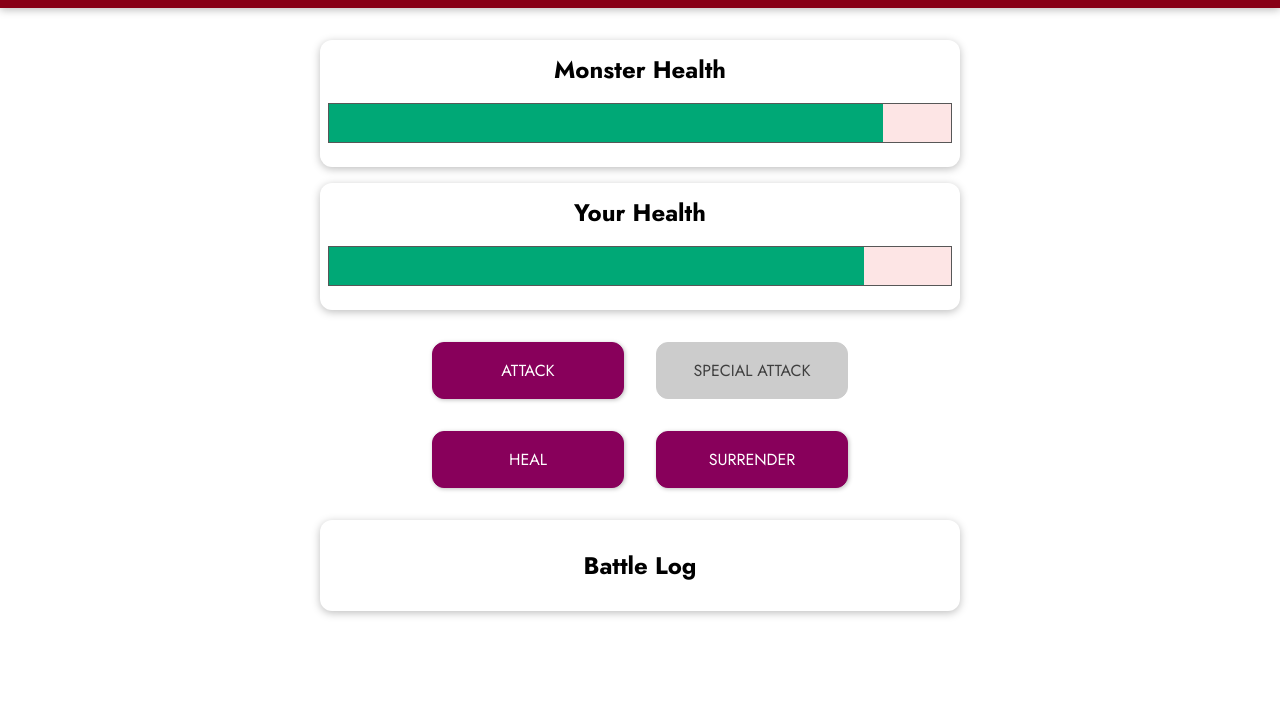
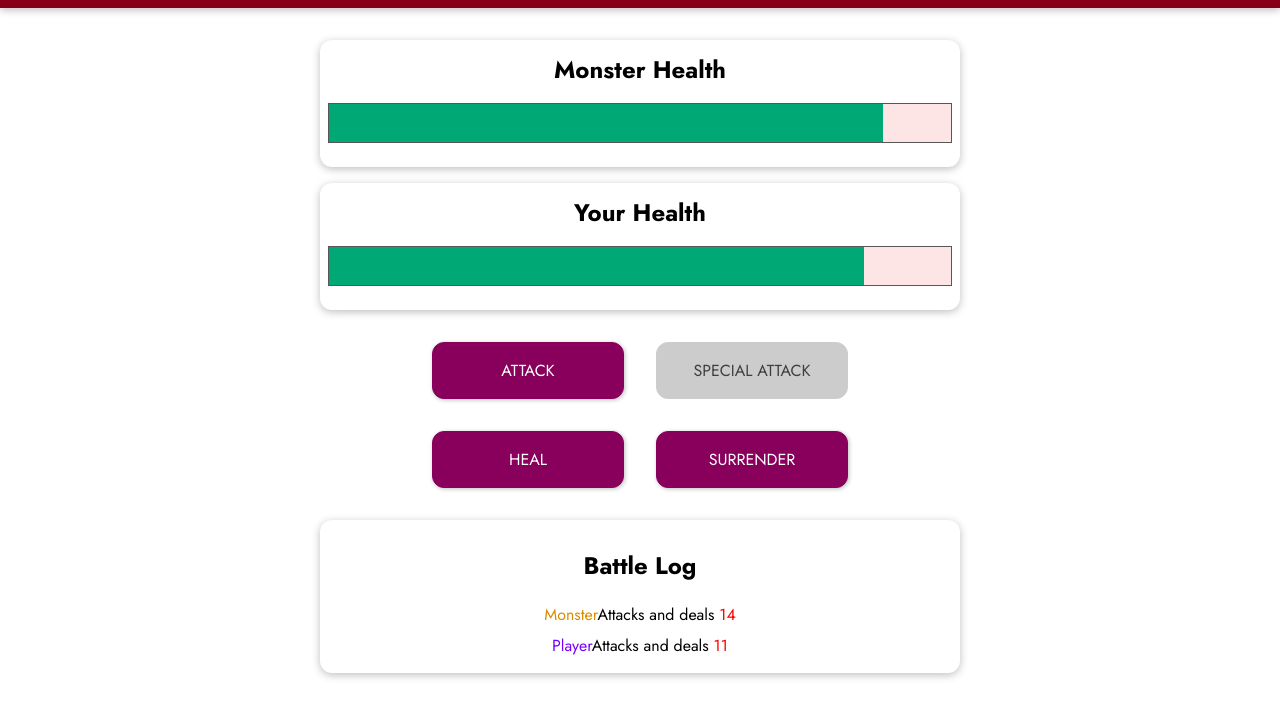
Before and after one commit to Kiran-gowdaa/vue-monster-slayer-game, a plain HTML site: page index.html in a window 1280 px wide. Both pictures are taken after a click on the button "ATTACK". Shown: the part 97-800 px from the top of the page. Drawn offline with nearby package versions, Linux system fonts and the light colour scheme.

Commit message:
adding Battle log

```diff
--- a/app.js
+++ b/app.js
@@ -9,6 +9,7 @@ const app = Vue.createApp({
       monsterHealth: 100,
       currentRound: 0,
       winner: null,
+      logMessages: [],
     };
   },
   computed: {
@@ -53,16 +54,19 @@ const app = Vue.createApp({
       this.currentRound++;
       const attackValue = getRandomValue(5, 12);
       this.monsterHealth = this.monsterHealth - attackValue;
+      this.addLogmessage("player", "attack", attackValue);
       this.attackPlayer();
     },
     attackPlayer() {
       const attackValue = getRandomValue(8, 15);
       this.playerHealth = this.playerHealth - attackValue;
+      this.addLogmessage("monster", "attack", attackValue);
     },
     specialAttackMonster() {
       this.currentRound++;
       const attackValue = getRandomValue(10, 25);
       this.monsterHealth = this.monsterHealth - attackValue;
+      this.addLogmessage("player", "attack", attackValue);
       this.attackPlayer();
     },
     healPlayer() {
@@ -73,6 +77,7 @@ const app = Vue.createApp({
       } else {
         this.playerHealth += healValue;
       }
+      this.addLogmessage("player", "heal", healValue);
       this.attackPlayer();
     },
     startGame() {
@@ -80,9 +85,17 @@ const app = Vue.createApp({
       this.monsterHealth = 100;
       this.winner = null;
       this.currentRound = 0;
+      this.logMessages = [];
     },
     surrender() {
       this.winner = "monster";
+    },
+    addLogmessage(who, what, value) {
+      this.logMessages.unshift({
+        actionBy: who,
+        actionType: what,
+        actionValue: value,
+      });
     },
   },
 });
--- a/index.html
+++ b/index.html
@@ -46,7 +46,22 @@
       </section>
       <section id="log" class="container">
         <h2>Battle Log</h2>
-        <ul></ul>
+        <ul>
+          <li v-for="logMessage in logMessages">
+            <span
+              :class="{'log--player': logMessage.actionBy === 'player', 'log--monster': logMessage.actionBy === 'monster'}"
+              >{{logMessage.actionBy === 'player' ? "Player" : "Monster"}}</span
+            >
+            <span v-if="logMessage.actionType === 'heal'"
+              >Heals himself for
+              <span class="log--heal">{{logMessage.actionValue}}</span></span
+            >
+            <span v-else
+              >Attacks and deals
+              <span class="log--damage"> {{logMessage.actionValue}}</span></span
+            >
+          </li>
+        </ul>
       </section>
     </div>
   </body>
```
